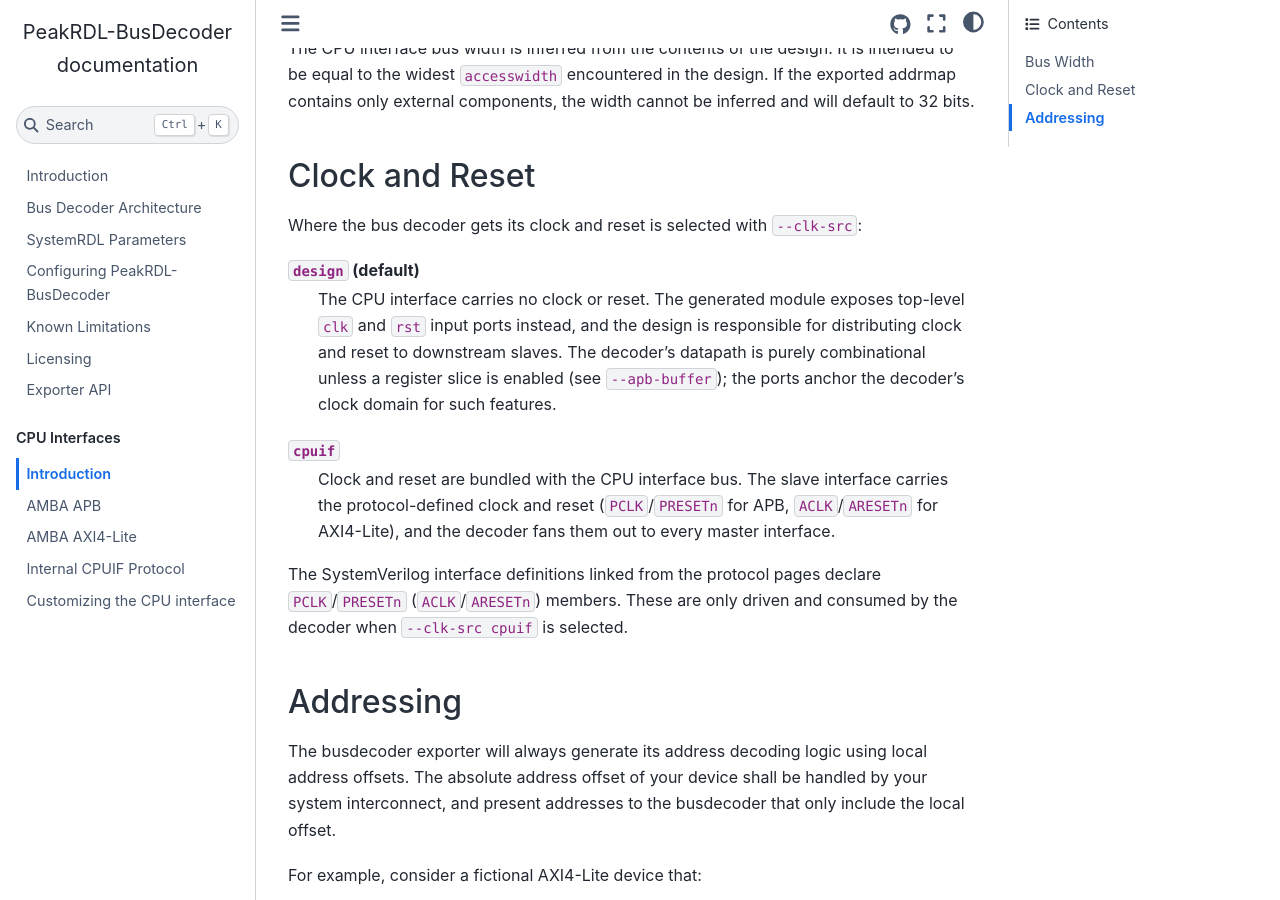
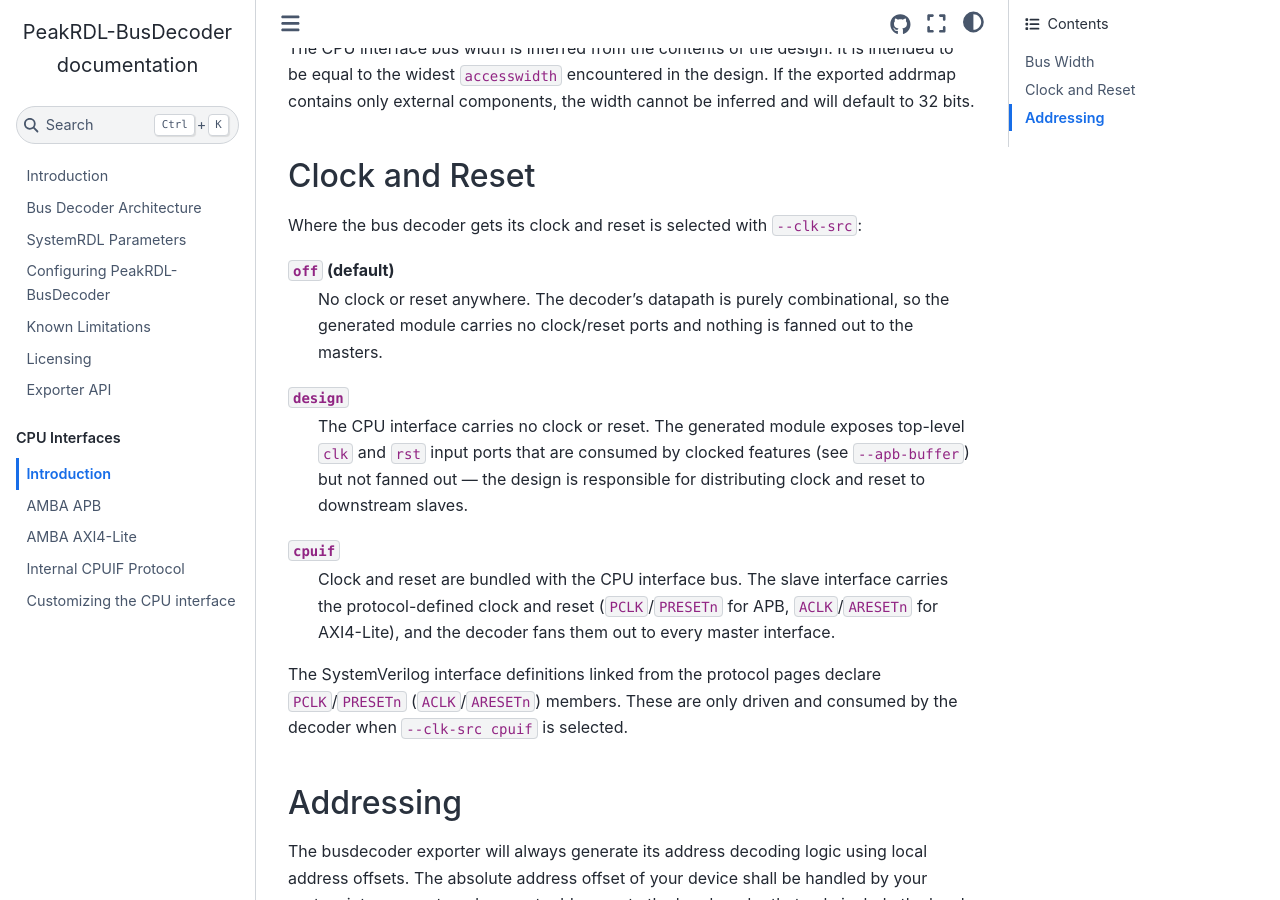
Before and after one commit to arnavsacheti/PeakRDL-BusDecoder, a Sphinx documentation site: the page built from docs/cpuif/introduction.rst, in a window 1280 px wide and 900 px high, scrolled down 303 px. Built offline with Sphinx 7.4.7 and the Sphinx Book theme 1.1.4, drawn with Linux system fonts in a browser that asks for light colours.

Commit message:
Make clk_src default 'off' and fix master modport clock directions (#80)
--clk-src now has three modes: 'off' (new default, fully combinational,
no clock/reset ports), 'design' (top-level clk/rst consumed internally,
not fanned out), and 'cpuif' (PCLK/PRESETn / ACLK/ARESETn bundled with
the bus and fanned out to each master).

Also fixes the shipped hdl-src interface definitions: clock/reset are
now master-modport outputs, since the decoder drives them downstream in
cpuif mode (assigning to modport inputs is rejected by strict tools).

Version bump to 0.7.0b7.

```diff
--- a/docs/cpuif/apb.rst
+++ b/docs/cpuif/apb.rst
@@ -91,4 +91,4 @@
 The APB handshake is preserved through ``PREADY``-stretching: each buffered
 direction adds one cycle to the access phase, which the protocol allows. The
 buffer flops use the design clock and reset, so this option requires
-``--clk-src design`` (the default). Non-APB CPU interfaces reject the option.
+``--clk-src design``. Non-APB CPU interfaces reject the option.
--- a/docs/cpuif/introduction.rst
+++ b/docs/cpuif/introduction.rst
@@ -19,13 +19,16 @@
 ^^^^^^^^^^^^^^^
 Where the bus decoder gets its clock and reset is selected with ``--clk-src``:
 
-``design`` (default)
+``off`` (default)
+    No clock or reset anywhere. The decoder's datapath is purely
+    combinational, so the generated module carries no clock/reset ports and
+    nothing is fanned out to the masters.
+
+``design``
     The CPU interface carries no clock or reset. The generated module exposes
-    top-level ``clk`` and ``rst`` input ports instead, and the design is
-    responsible for distributing clock and reset to downstream slaves. The
-    decoder's datapath is purely combinational unless a register slice is
-    enabled (see ``--apb-buffer``); the ports anchor the decoder's clock
-    domain for such features.
+    top-level ``clk`` and ``rst`` input ports that are consumed by clocked
+    features (see ``--apb-buffer``) but not fanned out — the design is
+    responsible for distributing clock and reset to downstream slaves.
 
 ``cpuif``
     Clock and reset are bundled with the CPU interface bus. The slave
--- a/docs/index.rst
+++ b/docs/index.rst
@@ -52,7 +52,7 @@
 * ``--unroll``: Unroll arrayed children into discrete interfaces
 * ``--max-decode-depth``: Control how far the decoder descends into hierarchy
 * ``--parametrize``: Propagate top-level SystemRDL parameters into the generated module
-* ``--clk-src``: Select where the decoder gets its clock and reset (``cpuif`` or ``design``, default ``design``)
+* ``--clk-src``: Select where the decoder gets its clock and reset (``off``, ``design`` or ``cpuif``, default ``off``)
 * ``--gate-signals``: Gate APB broadcast signals with each slave's select (off by default)
 * ``--apb-buffer``: Insert a register slice on the APB slave-side I/O (``none``, ``in``, ``out``, ``both``)
 
--- a/pyproject.toml
+++ b/pyproject.toml
@@ -4,7 +4,7 @@
 
 [project]
 name = "peakrdl-busdecoder"
-version = "0.7.0b6"
+version = "0.7.0b7"
 requires-python = ">=3.10"
 dependencies = [
     "jinja2~=3.1",
```
Also changed, not shown: docs/configuring.rst (+5 -3 lines), 10 other files.
